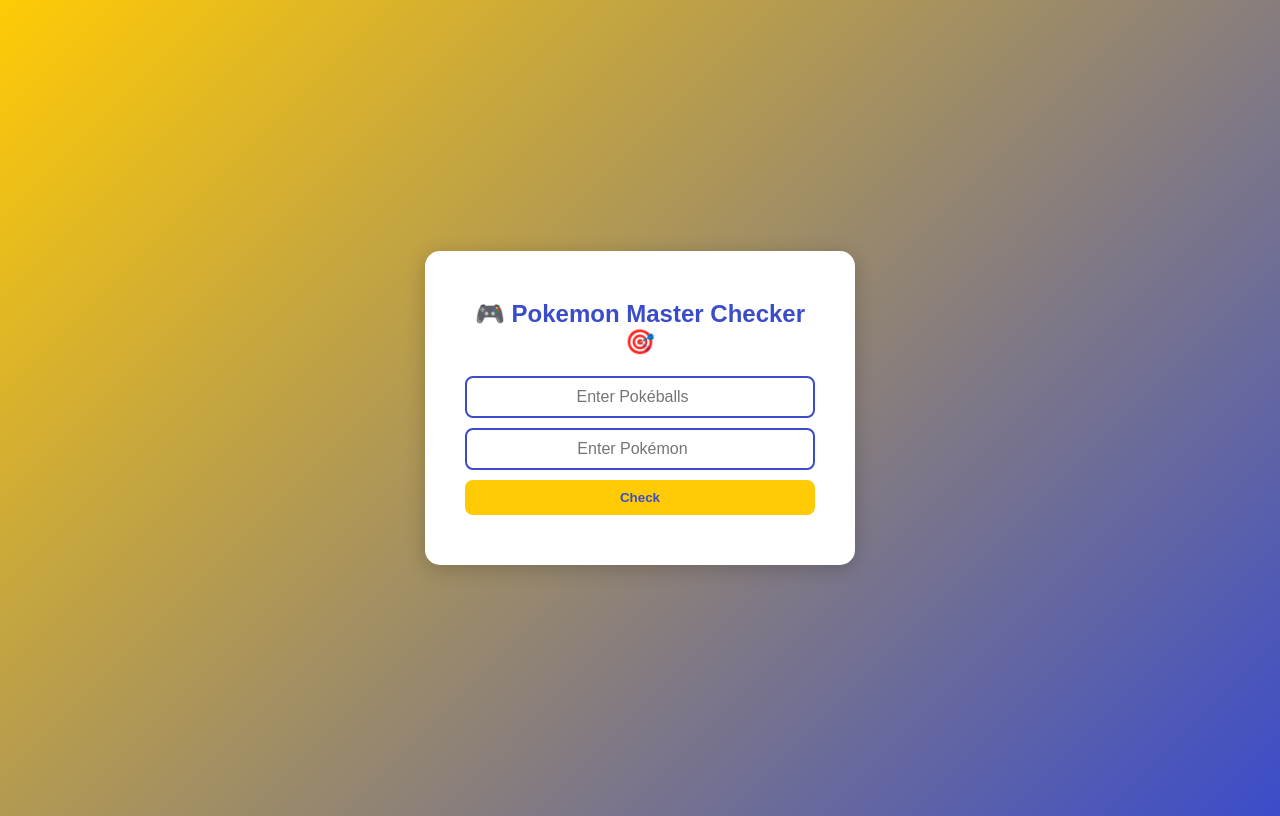
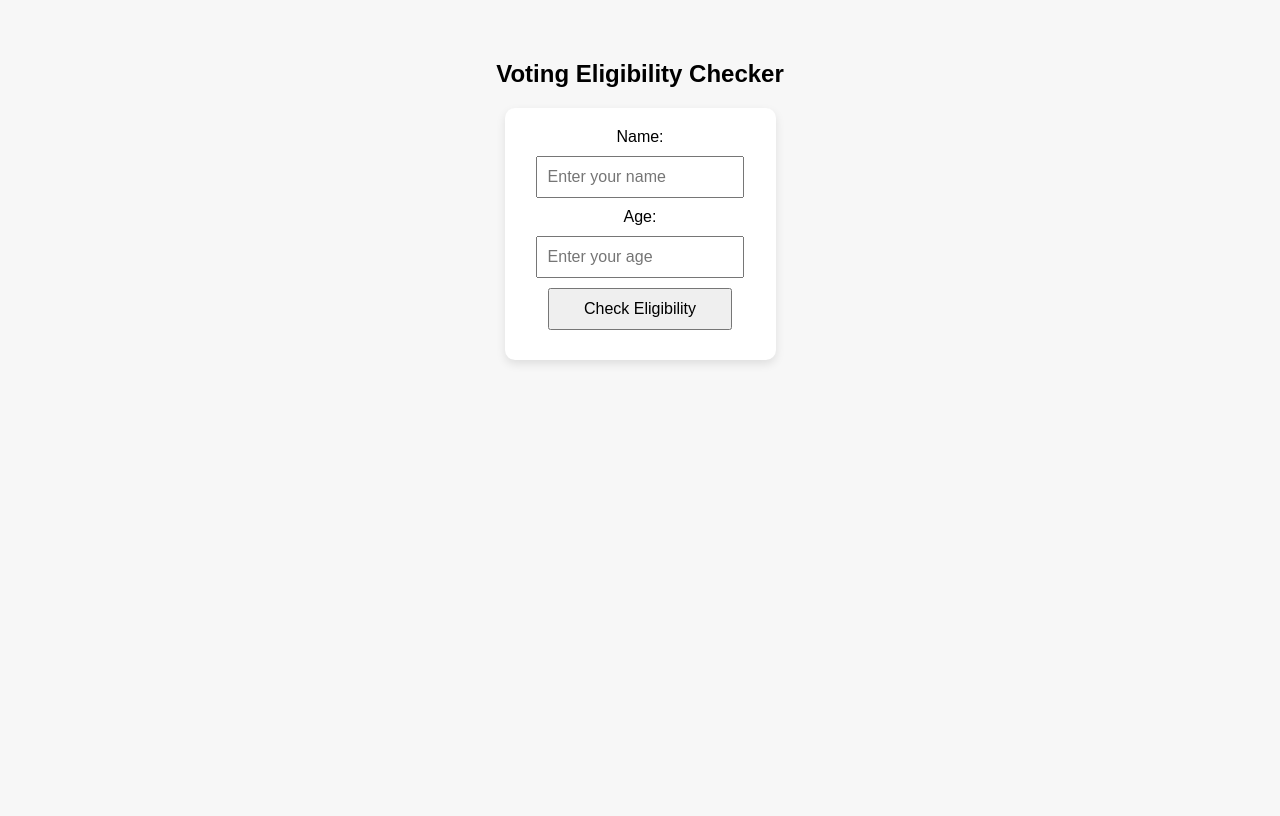
Before and after one commit to acciojob/promises-and-chains-Mech-Kal, a website: page main.html in a window 1280 px wide. Drawn offline with Linux system fonts and the light colour scheme.

Commit message:
created a submission

```diff
--- a/main.html
+++ b/main.html
@@ -3,22 +3,22 @@
   <head>
     <meta charset="UTF-8" />
     <meta name="viewport" content="width=device-width, initial-scale=1.0" />
-    <title>Pokemon Master</title>
+    <title>Voting Eligibility</title>
     <link rel="stylesheet" href="styles.css" />
   </head>
 
   <body>
-    <div class="container">
-      <h2>🎮 Pokemon Master Checker 🎯</h2>
+    <h2>Voting Eligibility Checker</h2>
 
-      <div class="input-box">
-        <input type="number" id="pokeballs" placeholder="Enter Pokéballs" />
-        <input type="number" id="pokemons" placeholder="Enter Pokémon" />
-        <button id="checkBtn">Check</button>
-      </div>
+    <form>
+      <label for="name">Name:</label>
+      <input type="text" id="name" placeholder="Enter your name" />
 
-      <h3 id="result"></h3>
-    </div>
+      <label for="age">Age:</label>
+      <input type="number" id="age" placeholder="Enter your age" />
+
+      <button type="button" id="btn">Check Eligibility</button>
+    </form>
 
     <script src="script.js"></script>
   </body>
--- a/script.js
+++ b/script.js
@@ -1,22 +1,12 @@
-function PokemonMaster(A, B) {
-  return A >= B ? 1 : 0;
-}
+document.getElementById("btn").addEventListener("click", function () {
+  const name = document.getElementById("name").value.trim();
+  const age = parseInt(document.getElementById("age").value);
 
-document.getElementById("checkBtn").addEventListener("click", function () {
-  const A = parseInt(document.getElementById("pokeballs").value);
-  const B = parseInt(document.getElementById("pokemons").value);
-
-  const result = PokemonMaster(A, B);
-  const resultElement = document.getElementById("result");
-
-  if (isNaN(A) || isNaN(B)) {
-    resultElement.textContent = "⚠️ Please enter valid numbers!";
-    resultElement.style.color = "red";
-  } else if (result === 1) {
-    resultElement.textContent = "✅ Sara can catch all the Pokémon!";
-    resultElement.style.color = "green";
+  if (!name || isNaN(age)) {
+    alert("Please enter valid details");
+  } else if (age >= 18) {
+    alert(`Welcome, ${name}. You can vote.`);
   } else {
-    resultElement.textContent = "❌ Sara cannot catch all the Pokémon!";
-    resultElement.style.color = "red";
+    alert(`Oh sorry ${name}. You aren't old enough.`);
   }
 });
--- a/styles.css
+++ b/styles.css
@@ -1,59 +1,23 @@
 body {
-  font-family: 'Poppins', sans-serif;
-  background: linear-gradient(135deg, #ffcb05, #3b4cca);
-  height: 100vh;
-  display: flex;
-  justify-content: center;
-  align-items: center;
-  color: #222;
+  font-family: Arial, sans-serif;
+  background-color: #f7f7f7;
+  text-align: center;
+  margin-top: 60px;
 }
 
-.container {
-  background-color: white;
-  border-radius: 15px;
-  padding: 30px 40px;
-  box-shadow: 0 4px 20px rgba(0, 0, 0, 0.2);
-  text-align: center;
-  width: 350px;
+form {
+  display: inline-block;
+  background: white;
+  padding: 20px;
+  border-radius: 10px;
+  box-shadow: 0 4px 10px rgba(0, 0, 0, 0.1);
 }
 
-h2 {
-  color: #3b4cca;
-  margin-bottom: 20px;
+input,
+button {
+  display: block;
+  margin: 10px auto;
+  padding: 10px;
+  width: 80%;
+  font-size: 16px;
 }
-
-.input-box {
-  display: flex;
-  flex-direction: column;
-  gap: 10px;
-}
-
-input {
-  padding: 10px;
-  font-size: 16px;
-  border-radius: 8px;
-  border: 2px solid #3b4cca;
-  text-align: center;
-}
-
-button {
-  background-color: #ffcb05;
-  color: #3b4cca;
-  font-weight: bold;
-  padding: 10px;
-  border: none;
-  border-radius: 8px;
-  cursor: pointer;
-  transition: 0.3s;
-}
-
-button:hover {
-  background-color: #3b4cca;
-  color: white;
-}
-
-#result {
-  margin-top: 20px;
-  font-size: 18px;
-  font-weight: bold;
-}
```
